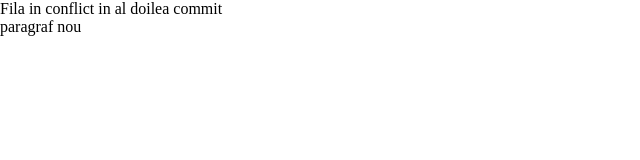
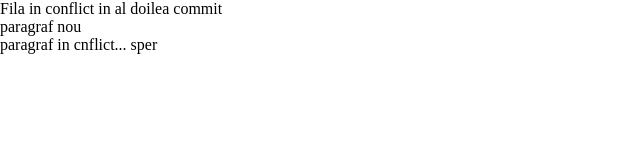
Before and after one commit to zmedd/curs14-repo, a plain HTML site: page index.html in a window 1280 px wide. Shown: the whole page, without its empty margins (0-640 px from the left). Drawn offline with Linux system fonts and the light colour scheme.

Commit message:
conflict 1

```diff
--- a/index.html
+++ b/index.html
@@ -9,6 +9,7 @@
   <body>
     <p>Fila in conflict in al doilea commit</p>
     <p>paragraf nou</p>
+    <p>paragraf in cnflict... sper</p>
     <a href="#"></a>
   </body>
 </html>
```
